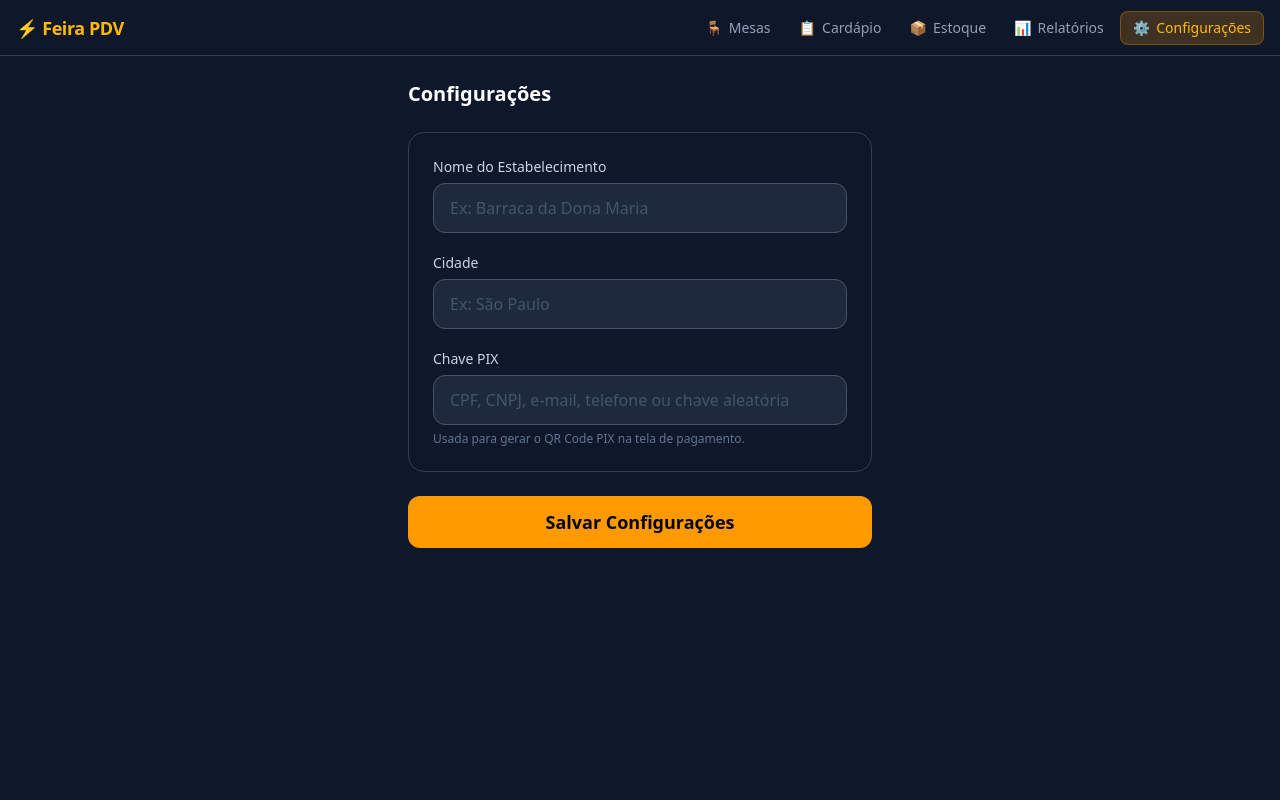
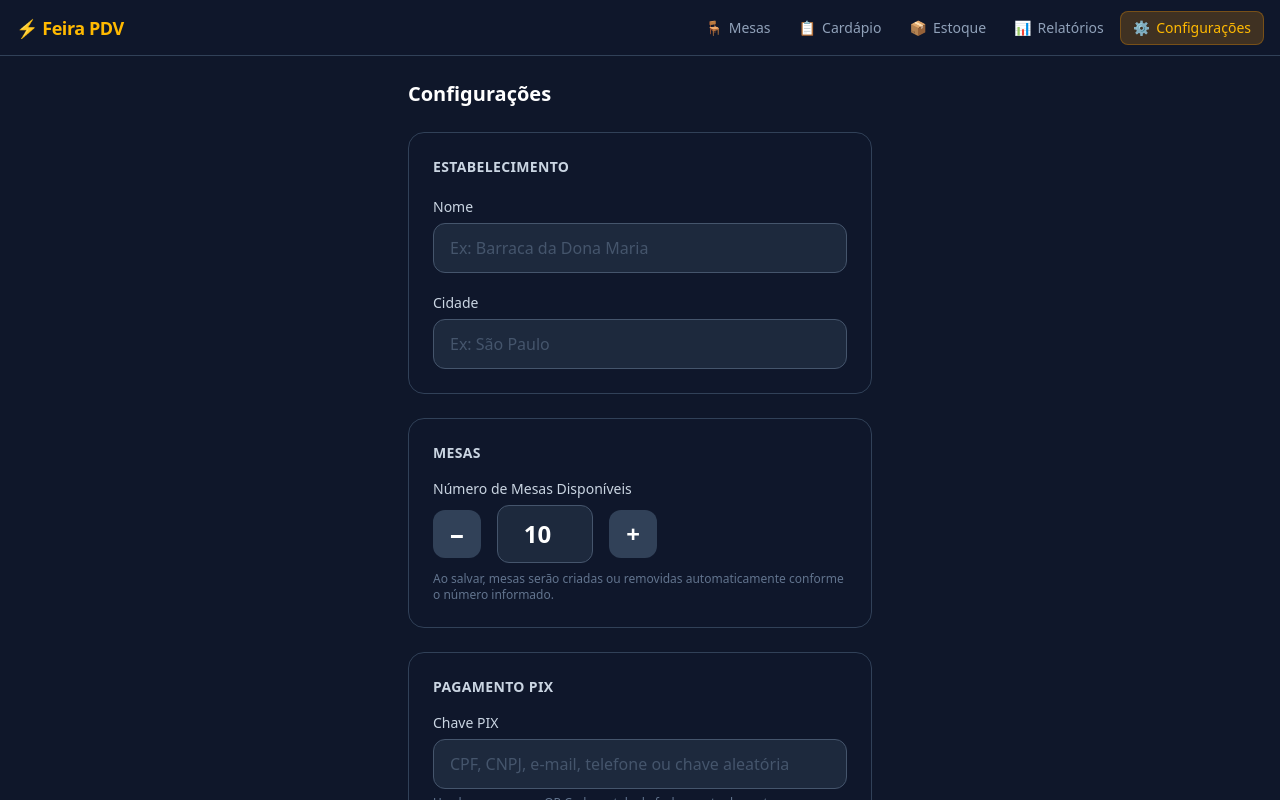
Before and after one commit to dnieperassis/feira-pdv, a Next.js app: page /configuracoes in a window 1280 px wide. Built offline with nearby package versions, Linux system fonts and the light colour scheme; no server answers; the database is empty.

Commit message:
feat: exclusao de item na comanda + numero de mesas configuravel

```diff
--- /dev/null
+++ b/app/api/comandas/[id]/itens/[itemId]/route.ts
@@ -0,0 +1,35 @@
+import { NextResponse } from 'next/server'
+import { getDb } from '@/lib/db'
+
+export const runtime = 'nodejs'
+
+type Params = { params: Promise<{ id: string; itemId: string }> }
+
+// DELETE /api/comandas/[id]/itens/[itemId] — cancela o item e recalcula total
+export async function DELETE(_req: Request, { params }: Params) {
+  const { id, itemId } = await params
+  const db = getDb()
+
+  const item = db.prepare(`
+    SELECT ci.id, ci.status FROM comanda_itens ci
+    JOIN comandas co ON co.id = ci.comanda_id
+    WHERE ci.id = ? AND ci.comanda_id = ? AND co.status = 'aberta'
+  `).get(itemId, id) as { id: number; status: string } | undefined
+
+  if (!item) return NextResponse.json({ error: 'Item não encontrado' }, { status: 404 })
+  if (item.status === 'cancelado') return NextResponse.json({ error: 'Item já cancelado' }, { status: 409 })
+
+  db.transaction(() => {
+    db.prepare("UPDATE comanda_itens SET status = 'cancelado' WHERE id = ?").run(itemId)
+
+    // Recalcula total da comanda (exclui cancelados)
+    db.prepare(`
+      UPDATE comandas SET total = (
+        SELECT COALESCE(SUM(total), 0) FROM comanda_itens
+        WHERE comanda_id = ? AND status != 'cancelado'
+      ) WHERE id = ?
+    `).run(id, id)
+  })()
+
+  return NextResponse.json({ ok: true })
+}
--- a/app/api/configuracoes/route.ts
+++ b/app/api/configuracoes/route.ts
@@ -7,13 +7,20 @@ const DEFAULTS: Record<string, string> = {
   nome_estabelecimento: 'Feira PDV',
   cidade:               'São Paulo',
   chave_pix:            '',
+  numero_mesas:         '10',
 }
 
 export async function GET() {
   const db = getDb()
   const rows = db.prepare('SELECT chave, valor FROM configuracoes').all() as { chave: string; valor: string }[]
-  const config: Record<string, string> = { ...DEFAULTS }
+
+  // Sincroniza numero_mesas com a quantidade real de mesas cadastradas
+  const totalMesas = (db.prepare('SELECT COUNT(*) AS c FROM mesas').get() as { c: number }).c
+
+  const config: Record<string, string> = { ...DEFAULTS, numero_mesas: String(totalMesas) }
   for (const { chave, valor } of rows) config[chave] = valor
+  config.numero_mesas = String(totalMesas) // sempre reflete o real
+
   return NextResponse.json(config)
 }
 
@@ -26,12 +33,50 @@ export async function PATCH(req: NextRequest) {
     ON CONFLICT(chave) DO UPDATE SET valor = excluded.valor
   `)
 
-  const run = db.transaction(() => {
+  db.transaction(() => {
     for (const [chave, valor] of Object.entries(body)) {
-      if (chave in DEFAULTS) upsert.run(chave, valor)
+      if (chave in DEFAULTS && chave !== 'numero_mesas') upsert.run(chave, valor)
     }
-  })
-  run()
+  })()
+
+  // Ajusta o número de mesas se informado
+  if (body.numero_mesas !== undefined) {
+    const novoTotal = Math.max(1, Math.min(99, parseInt(body.numero_mesas) || 0))
+    ajustarMesas(db, novoTotal)
+  }
 
   return NextResponse.json({ ok: true })
 }
+
+function ajustarMesas(db: ReturnType<typeof import('@/lib/db').getDb>, novoTotal: number) {
+  const atual = (db.prepare('SELECT COUNT(*) AS c FROM mesas').get() as { c: number }).c
+
+  if (novoTotal > atual) {
+    // Adiciona mesas faltantes
+    const insert = db.prepare(`
+      INSERT OR IGNORE INTO mesas (numero, nome, capacidade, posicao_x, posicao_y)
+      VALUES (?, ?, 4, ?, ?)
+    `)
+    db.transaction(() => {
+      for (let i = atual + 1; i <= novoTotal; i++) {
+        const col = ((i - 1) % 5) * 160
+        const row = Math.floor((i - 1) / 5) * 140
+        insert.run(i, `Mesa ${i}`, col, row)
+      }
+    })()
+  } else if (novoTotal < atual) {
+    // Remove mesas livres dos maiores números para os menores
+    const livres = db.prepare(
+      "SELECT id FROM mesas WHERE status = 'livre' ORDER BY numero DESC"
+    ).all() as { id: number }[]
+
+    let remover = atual - novoTotal
+    db.transaction(() => {
+      for (const { id } of livres) {
+        if (remover <= 0) break
+        db.prepare('DELETE FROM mesas WHERE id = ?').run(id)
+        remover--
+      }
+    })()
+  }
+}
--- a/app/configuracoes/page.tsx
+++ b/app/configuracoes/page.tsx
@@ -5,18 +5,35 @@ import { Button } from '@/components/ui/Button'
 
 interface Config {
   nome_estabelecimento: string
-  cidade: string
-  chave_pix: string
+  cidade:               string
+  chave_pix:            string
+  numero_mesas:         string
 }
 
 export default function ConfiguracoesPage() {
-  const [config, setConfig] = useState<Config>({ nome_estabelecimento: '', cidade: '', chave_pix: '' })
+  const [config, setConfig] = useState<Config>({
+    nome_estabelecimento: '',
+    cidade:               '',
+    chave_pix:            '',
+    numero_mesas:         '10',
+  })
   const [salvando, setSalvando] = useState(false)
-  const [salvo, setSalvo] = useState(false)
+  const [salvo, setSalvo]       = useState(false)
+  const [aviso, setAviso]       = useState('')
 
   useEffect(() => {
     fetch('/api/configuracoes').then(r => r.json()).then(setConfig)
   }, [])
+
+  function handleMesas(valor: string) {
+    const n = parseInt(valor)
+    setConfig(c => ({ ...c, numero_mesas: valor }))
+    if (n < parseInt(config.numero_mesas)) {
+      setAviso('Mesas ocupadas não serão removidas. Apenas mesas livres do final da lista serão excluídas.')
+    } else {
+      setAviso('')
+    }
+  }
 
   async function salvar() {
     setSalvando(true)
@@ -25,18 +42,26 @@ export default function ConfiguracoesPage() {
       headers: { 'Content-Type': 'application/json' },
       body: JSON.stringify(config),
     })
+    // Re-lê o real (pode diferir se havia mesas ocupadas)
+    const atualizado = await fetch('/api/configuracoes').then(r => r.json())
+    setConfig(atualizado)
     setSalvando(false)
     setSalvo(true)
+    setAviso('')
     setTimeout(() => setSalvo(false), 2500)
   }
+
+  const nMesas = parseInt(config.numero_mesas) || 0
 
   return (
     <div className="max-w-lg mx-auto p-6 flex flex-col gap-6">
       <h1 className="text-white font-bold text-xl">Configurações</h1>
 
-      <div className="bg-slate-900 border border-slate-700 rounded-2xl p-6 flex flex-col gap-5">
+      {/* Estabelecimento */}
+      <section className="bg-slate-900 border border-slate-700 rounded-2xl p-6 flex flex-col gap-5">
+        <h2 className="text-slate-300 font-semibold text-sm uppercase tracking-wide">Estabelecimento</h2>
         <Field
-          label="Nome do Estabelecimento"
+          label="Nome"
           value={config.nome_estabelecimento}
           onChange={v => setConfig(c => ({ ...c, nome_estabelecimento: v }))}
           placeholder="Ex: Barraca da Dona Maria"
@@ -47,6 +72,50 @@ export default function ConfiguracoesPage() {
           onChange={v => setConfig(c => ({ ...c, cidade: v }))}
           placeholder="Ex: São Paulo"
         />
+      </section>
+
+      {/* Mesas */}
+      <section className="bg-slate-900 border border-slate-700 rounded-2xl p-6 flex flex-col gap-4">
+        <h2 className="text-slate-300 font-semibold text-sm uppercase tracking-wide">Mesas</h2>
+        <div>
+          <label className="text-slate-300 text-sm font-medium block mb-1.5">
+            Número de Mesas Disponíveis
+          </label>
+          <div className="flex items-center gap-4">
+            {/* Botões rápidos − / + */}
+            <button
+              onClick={() => handleMesas(String(Math.max(1, nMesas - 1)))}
+              className="w-12 h-12 rounded-xl bg-slate-700 hover:bg-slate-600 text-white text-2xl font-bold flex items-center justify-center transition-colors"
+            >
+              −
+            </button>
+            <input
+              type="number"
+              min="1"
+              max="99"
+              value={config.numero_mesas}
+              onChange={e => handleMesas(e.target.value)}
+              className="w-24 text-center bg-slate-800 border border-slate-600 rounded-xl px-4 py-3 text-white text-2xl font-bold focus:outline-none focus:border-amber-500"
+            />
+            <button
+              onClick={() => handleMesas(String(nMesas + 1))}
+              className="w-12 h-12 rounded-xl bg-slate-700 hover:bg-slate-600 text-white text-2xl font-bold flex items-center justify-center transition-colors"
+            >
+              +
+            </button>
+          </div>
+          {aviso && (
+            <p className="text-amber-400 text-xs mt-2">⚠️ {aviso}</p>
+          )}
+          <p className="text-slate-500 text-xs mt-2">
+            Ao salvar, mesas serão criadas ou removidas automaticamente conforme o número informado.
+          </p>
+        </div>
+      </section>
+
+      {/* PIX */}
+      <section className="bg-slate-900 border border-slate-700 rounded-2xl p-6 flex flex-col gap-4">
+        <h2 className="text-slate-300 font-semibold text-sm uppercase tracking-wide">Pagamento PIX</h2>
         <div>
           <Field
             label="Chave PIX"
@@ -55,10 +124,10 @@ export default function ConfiguracoesPage() {
             placeholder="CPF, CNPJ, e-mail, telefone ou chave aleatória"
           />
           <p className="text-slate-500 text-xs mt-1.5">
-            Usada para gerar o QR Code PIX na tela de pagamento.
+            Usada para gerar o QR Code na tela de fechamento de conta.
           </p>
         </div>
-      </div>
+      </section>
 
       <Button size="lg" fullWidth onClick={salvar} disabled={salvando}>
         {salvo ? '✓ Salvo!' : salvando ? 'Salvando...' : 'Salvar Configurações'}
--- a/app/pedidos/[id]/page.tsx
+++ b/app/pedidos/[id]/page.tsx
@@ -74,6 +74,18 @@ export default function PedidosPage() {
       headers: { 'Content-Type': 'application/json' },
       body: JSON.stringify({ produto_id: produto.id, quantidade: 1 }),
     })
+    carregarComanda()
+  }
+
+  async function cancelarItem(item: ComandaItem) {
+    const naoCozinha = item.status === 'pendente'
+    const msg = naoCozinha
+      ? null
+      : `"${item.produto_nome}" já foi enviado para a cozinha (${item.status}). Confirmar cancelamento?`
+
+    if (msg && !confirm(msg)) return
+
+    await fetch(`/api/comandas/${id}/itens/${item.id}`, { method: 'DELETE' })
     carregarComanda()
   }
 
@@ -254,20 +266,36 @@ export default function PedidosPage() {
                 <div
                   key={item.id}
                   className={[
-                    'flex items-start justify-between gap-2 py-2 border-b border-slate-800',
-                    item.status === 'cancelado' ? 'opacity-40' : '',
+                    'flex items-start justify-between gap-1 py-2 border-b border-slate-800',
+                    item.status === 'cancelado' ? 'opacity-35 line-through' : '',
                   ].join(' ')}
                 >
                   <div className="flex-1 min-w-0">
                     <div className="flex items-center gap-1.5">
-                      <span className="text-sm" title={item.status}>{STATUS_ICON[item.status]}</span>
+                      <span className="text-sm shrink-0" title={item.status}>{STATUS_ICON[item.status]}</span>
                       <p className="text-white text-sm font-medium truncate">{item.produto_nome}</p>
                     </div>
                     <p className="text-slate-400 text-xs ml-5">x{item.quantidade}</p>
                   </div>
-                  <span className="text-amber-400 text-sm font-semibold shrink-0">
-                    R$ {item.total.toFixed(2)}
-                  </span>
+                  <div className="flex items-center gap-1 shrink-0">
+                    <span className="text-amber-400 text-sm font-semibold">
+                      R$ {item.total.toFixed(2)}
+                    </span>
+                    {item.status !== 'cancelado' && item.status !== 'entregue' && (
+                      <button
+                        onClick={() => cancelarItem(item)}
+                        title="Cancelar item"
+                        className={[
+                          'ml-1 w-6 h-6 flex items-center justify-center rounded-lg text-xs font-bold transition-colors',
+                          item.status === 'pendente'
+                            ? 'text-slate-500 hover:text-red-400 hover:bg-red-900/30'
+                            : 'text-amber-500 hover:text-red-400 hover:bg-red-900/30',
+                        ].join(' ')}
+                      >
+                        ✕
+                      </button>
+                    )}
+                  </div>
                 </div>
               ))}
             </div>
```
Also changed, not shown: 1 other file (tests, documents, lock files or other folders).
